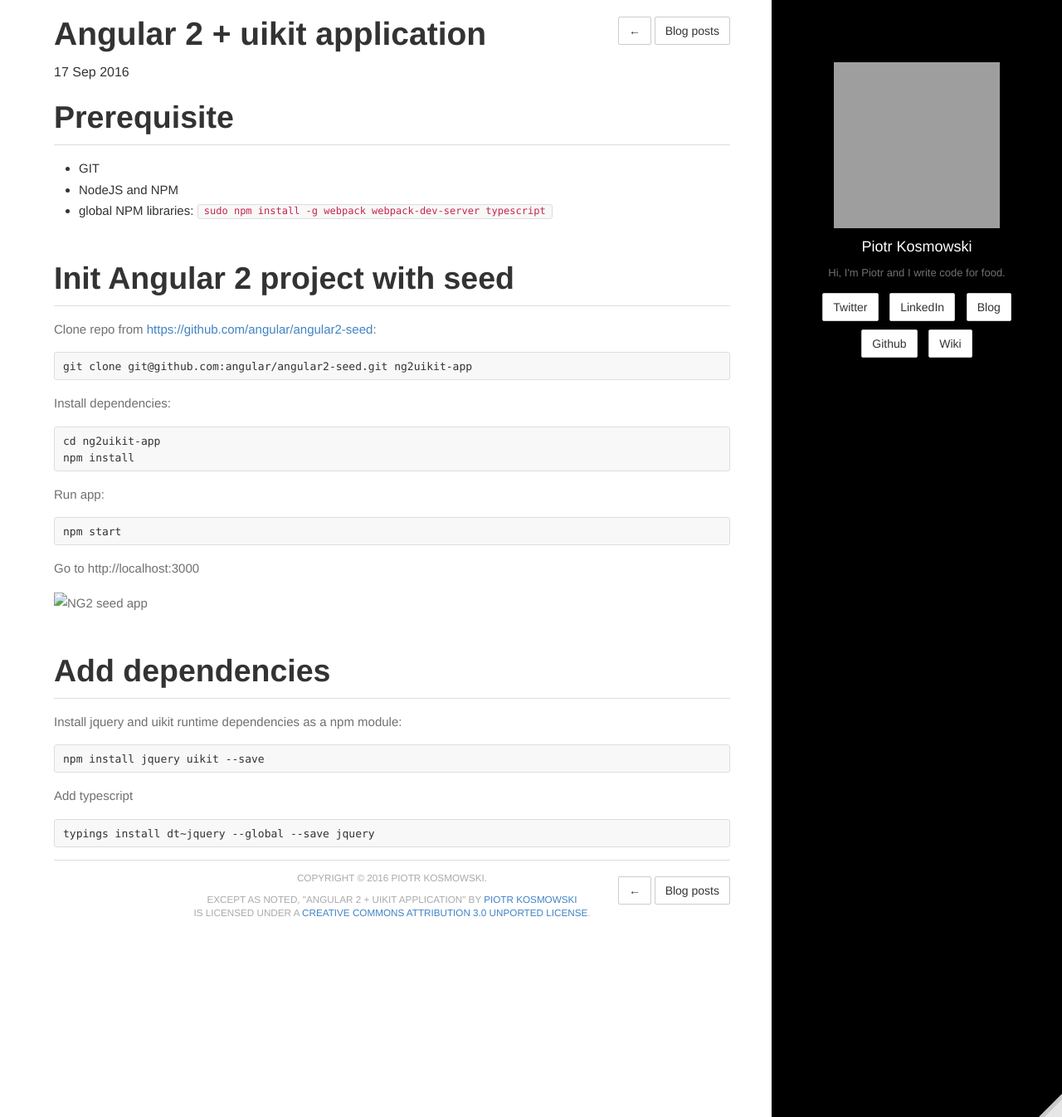
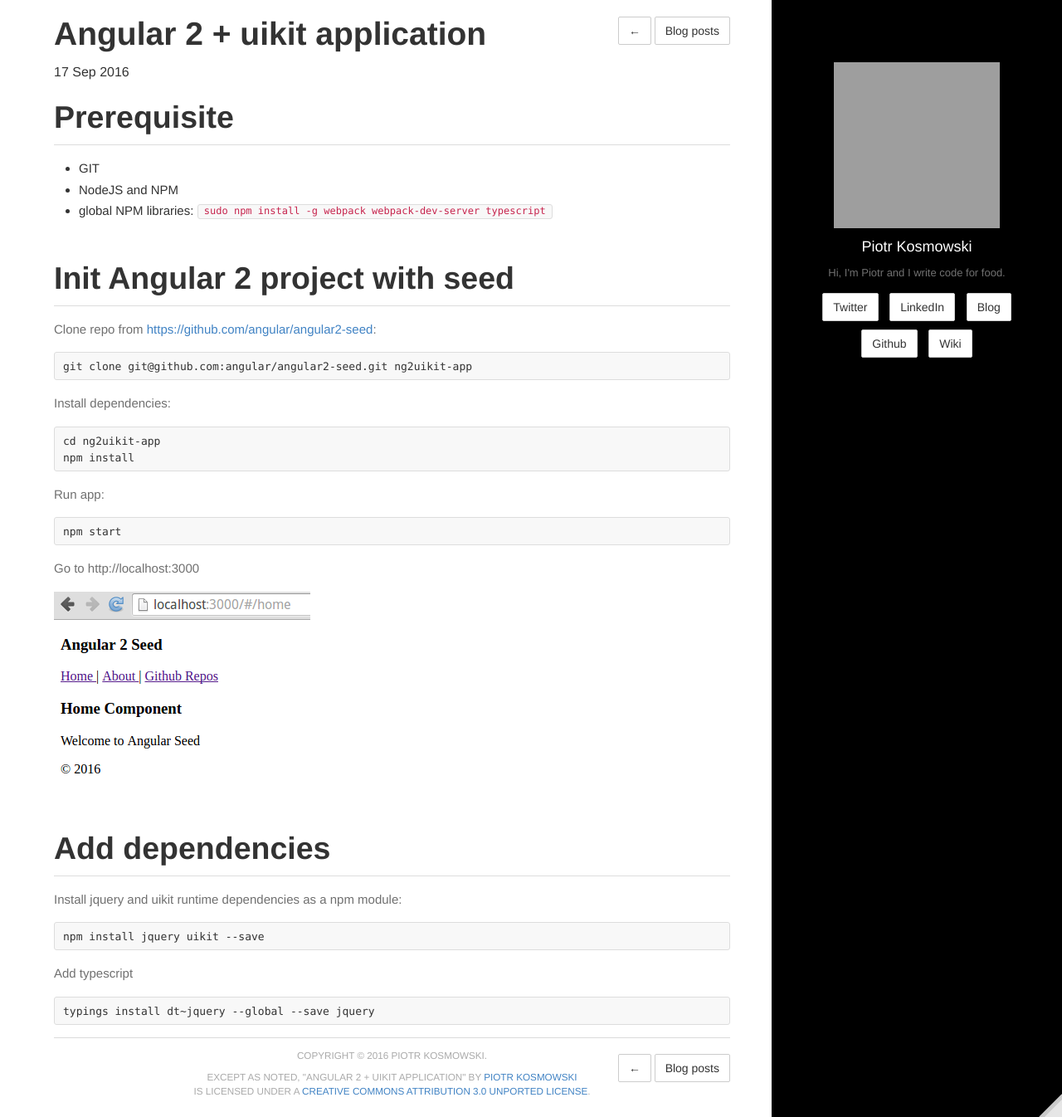
Before and after one commit to kospiotr/kospiotr.github.io, a Jekyll site: the page built from _posts/2016-09-17-ng2-uikit-spa-app.md, in a window 1280 px wide and 1346 px high. Shown: the whole window at 83% size. Built offline with Jekyll 4.4.1, drawn with Linux system fonts in a browser that asks for light colours; grey boxes are pictures that could not be loaded.

Commit message:
Update 2016-09-17-ng2-uikit-spa-app.md

```diff
--- a/_posts/2016-09-17-ng2-uikit-spa-app.md
+++ b/_posts/2016-09-17-ng2-uikit-spa-app.md
@@ -34,7 +34,7 @@
 
 Go to http://localhost:3000
 
-![NG2 seed app](../../../../img/2016-09-17_init-ng-app-page.png)
+![NG2 seed app](../../../../../img/2016-09-17_init-ng-app-page.png)
 
 # Add dependencies
 
```
